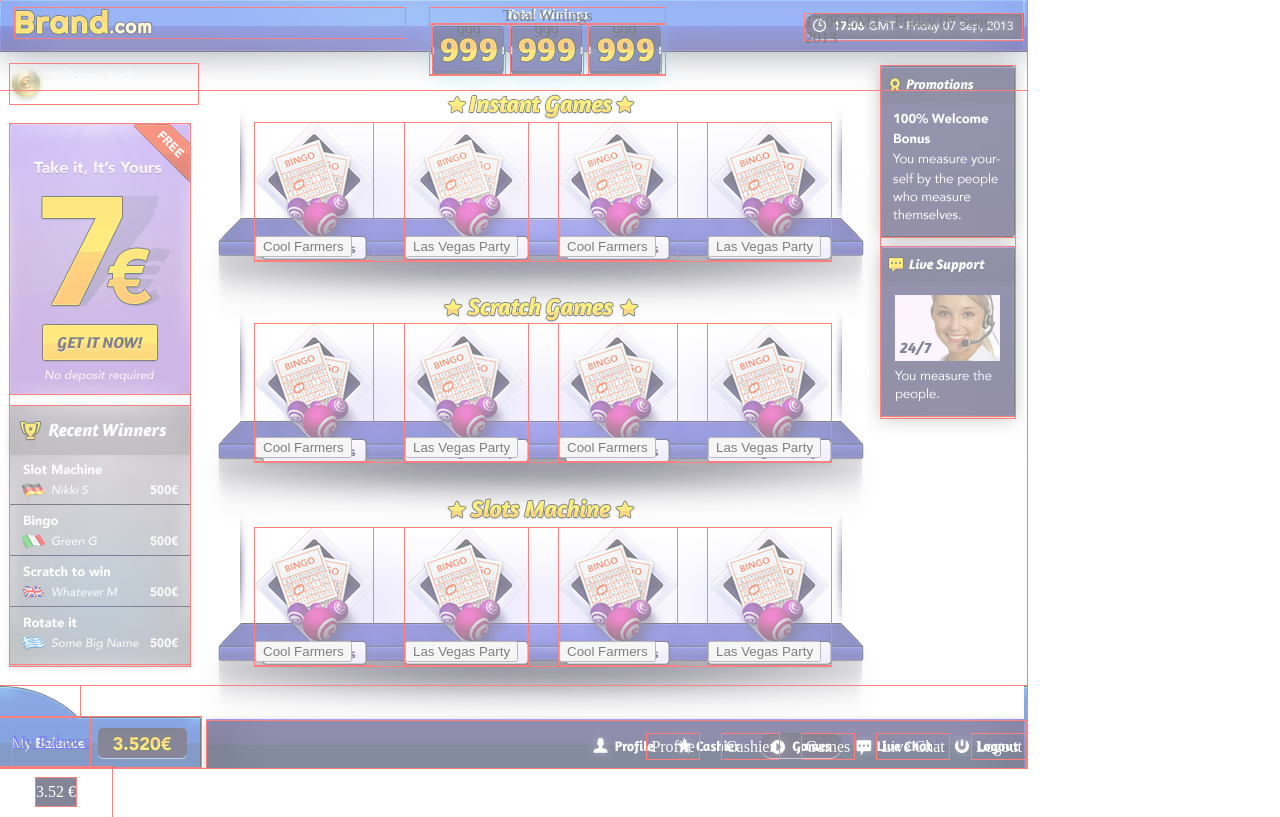
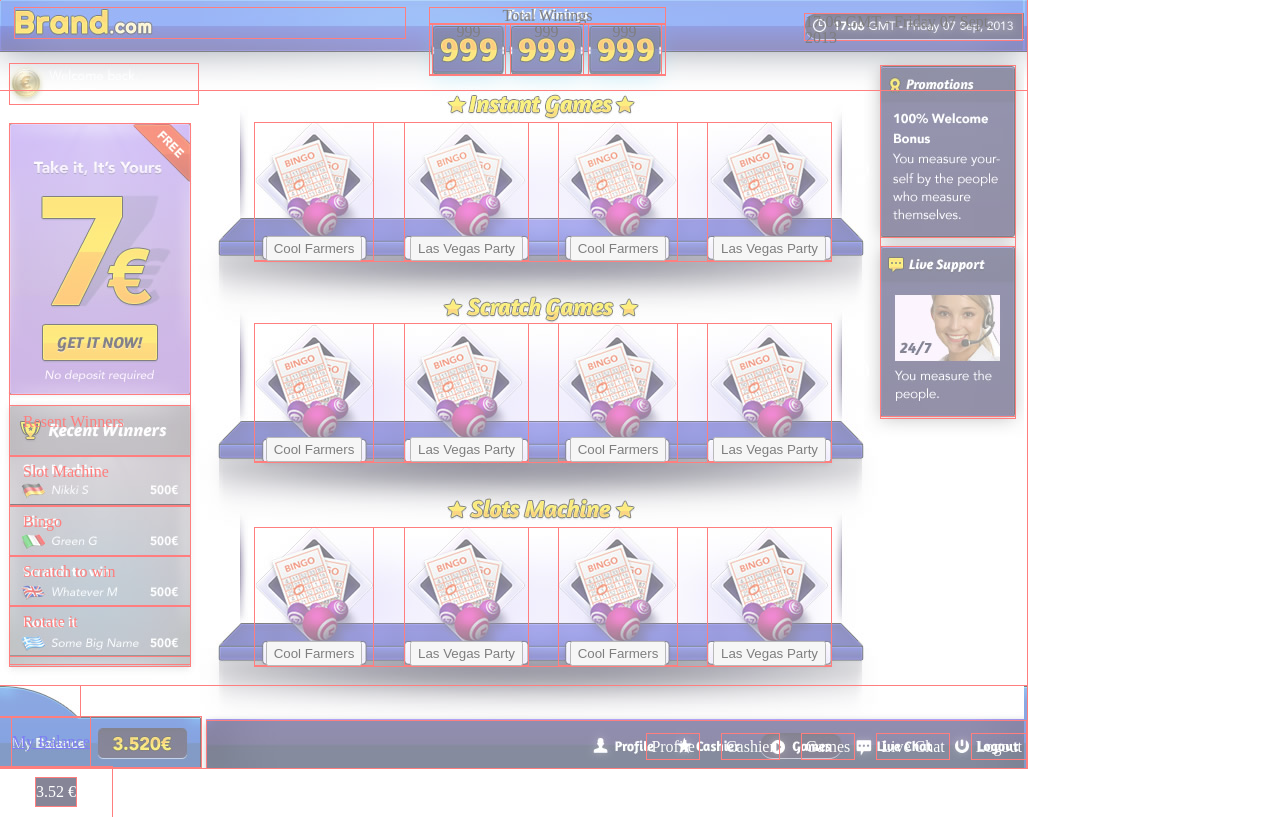
Before and after one commit to srgg6701/games, a PHP site: page / in a window 1280 px wide. Run offline with PHP 8.4, Linux system fonts and the light colour scheme.

```diff
--- a/index.php
+++ b/index.php
@@ -35,7 +35,13 @@
     <div id="welcome_back"></div>
 	<div id="left_block">
         <div id="top_box"></div>
-        <div id="bottom_box"></div>
+        <div id="bottom_box">
+        	<div>Resent Winners</div>
+        	<div>Slot Machine</div>
+        	<div>Bingo</div>
+        	<div>Scratch to win</div>
+        	<div>Rotate it</div>
+        </div>
     </div>
     <div id="scene">
     	<div>
--- a/stylesheets/test.css
+++ b/stylesheets/test.css
@@ -76,6 +76,14 @@ div{
 	#bottom_box{
 		height: 260px;
 	}
+	#bottom_box
+		div{
+		height:50px;
+		border-bottom: solid 1px #333;
+		color: red;
+		padding: 8px 13px;
+		position:static;
+	}
 
 #right_block{
 	height: 350px;
@@ -148,8 +156,9 @@ div{
 		width: 123px;
 	}
 
-#scene buttons{
+#scene button{
 	display:block;
+	height: 25px;
 	margin: auto;
 }
 
```
